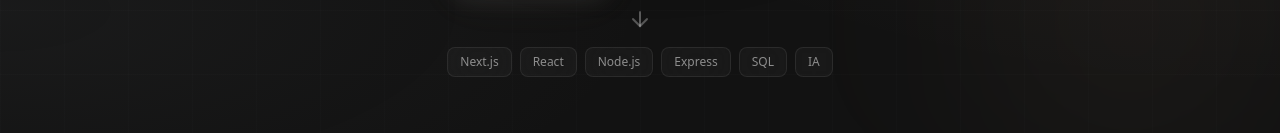
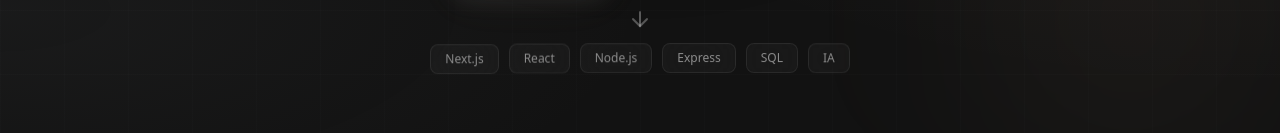
Before and after one commit to PatricAugusto/Portfolio-v4, a Next.js app: page / in a window 1280 px wide. Shown: the part 630-763 px from the top of the page. Built offline with nearby package versions, Linux system fonts and the light colour scheme.

Commit message:
feat(hero): adicionado animação leve de entrada e flutuação

```diff
--- a/src/components/sections/Hero.tsx
+++ b/src/components/sections/Hero.tsx
@@ -57,14 +57,37 @@
             </Button>
           </div>
 
-          <div className="flex flex-wrap items-center justify-center gap-2">
+          {/* Badges Animadas */}
+          <div className="flex flex-wrap items-center justify-center gap-2.5">
             {techBadges.map((tech, i) => (
               <motion.span
                 key={tech}
-                initial={{ opacity: 0, scale: 0.8 }}
-                animate={{ opacity: 1, scale: 1 }}
-                transition={{ delay: 0.5 + i * 0.1, duration: 0.4 }}
-                className="glass rounded-lg px-3 py-1.5 font-mono text-xs text-white/50"
+                initial={{ opacity: 0, y: 10, scale: 0.95 }}
+                animate={{
+                  opacity: 1,
+                  y: [0, -4, 0],
+                  scale: 1,
+                }}
+                transition={{
+                  // Transição inicial de entrada
+                  opacity: { duration: 0.4, delay: 0.6 + i * 0.08 },
+                  scale: { duration: 0.4, delay: 0.6 + i * 0.08 },
+                  // Animação de flutuação infinita
+                  y: {
+                    duration: 3.5,
+                    repeat: Infinity,
+                    repeatType: "reverse",
+                    ease: "easeInOut",
+                    delay: 1.0 + i * 0.2, // Offset para não flutuarem todas juntas
+                  },
+                }}
+                whileHover={{
+                  scale: 1.05,
+                  y: -2,
+                  borderColor: "rgba(255, 255, 255, 0.25)",
+                  transition: { duration: 0.2, ease: "easeOut" },
+                }}
+                className="glass cursor-default rounded-lg border border-silver/10 px-3.5 py-1.5 font-mono text-xs text-white/50 transition-colors hover:text-white/80 hover:shadow-[0_0_12px_rgba(255,255,255,0.05)]"
               >
                 {tech}
               </motion.span>
```
